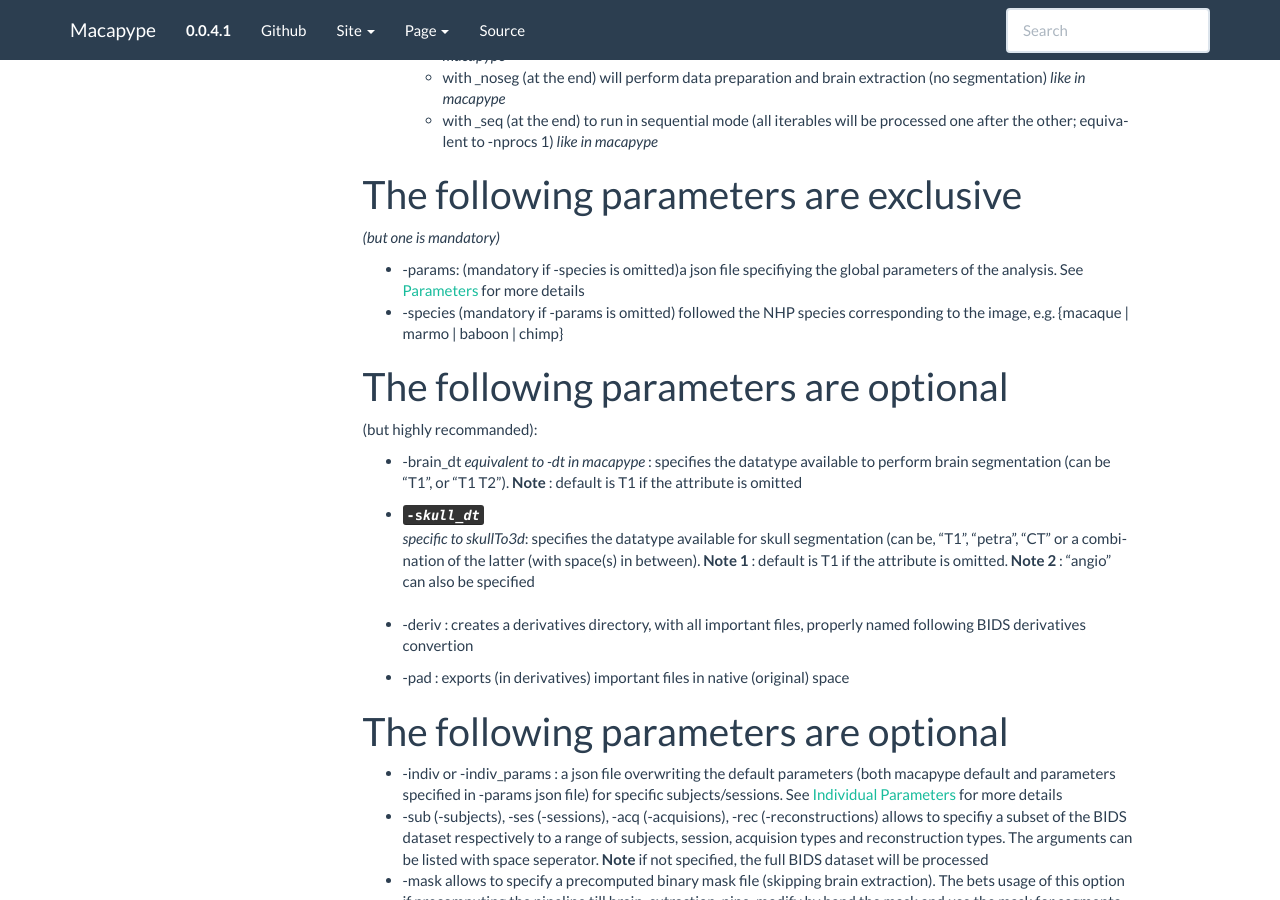
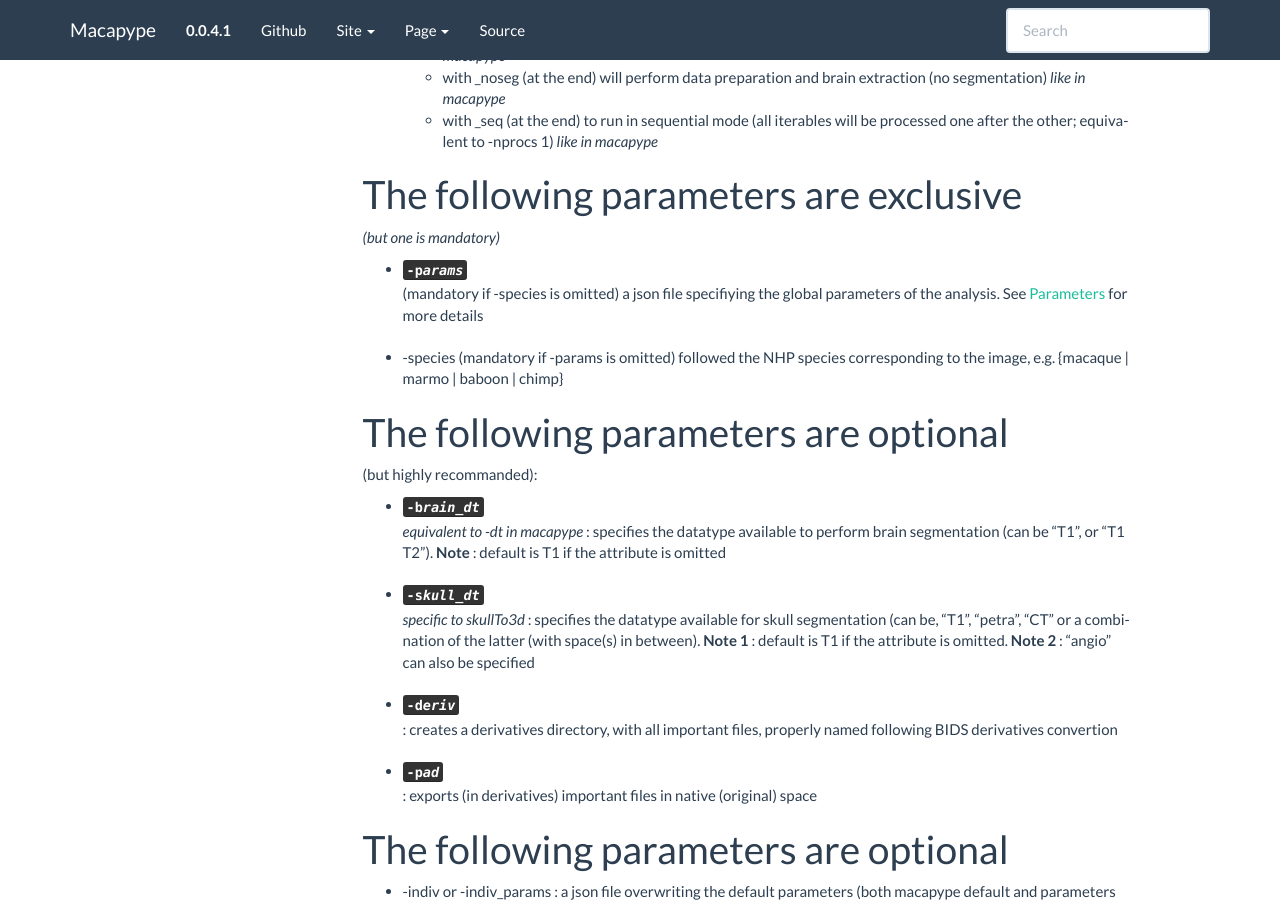
Before and after one commit to davidmeunier79/skullTo3d, a Sphinx documentation site: the page built from docs/command.rst, in a window 1280 px wide and 900 px high, scrolled down 1053 px. Built offline with Sphinx 7.4.7, drawn with Linux system fonts in a browser that asks for light colours.

```diff
--- a/docs/command.rst
+++ b/docs/command.rst
@@ -77,7 +77,7 @@ The following parameters are exclusive
 
 *(but one is mandatory)*
 
-* -params: (mandatory if -species is omitted)a json file specifiying the global parameters of the analysis. See :ref:`Parameters <params>` for more details
+* -params  (mandatory if -species is omitted) a json file specifiying the global parameters of the analysis. See :ref:`Parameters <params>` for more details
 
 * -species (mandatory if -params is omitted) followed the NHP species corresponding to the image, e.g. {macaque | marmo | baboon | chimp}
 
@@ -87,14 +87,14 @@ The following parameters are optional
 
 (but highly recommanded):
 
-* -brain_dt *equivalent to -dt in macapype* : specifies the datatype available to perform brain segmentation (can be "T1", or "T1 T2").  **Note** : default is T1 if the attribute is omitted
+* -brain_dt  *equivalent to -dt in macapype* : specifies the datatype available to perform brain segmentation (can be "T1", or "T1 T2").  **Note** : default is T1 if the attribute is omitted
 
-* -skull_dt  *specific to skullTo3d*: specifies the datatype available for skull segmentation (can be, "T1", "petra", "CT" or a combination of the latter (with space(s) in between). **Note 1** : default is T1 if the attribute is omitted.  **Note 2** : "angio" can also be specified
+* -skull_dt  *specific to skullTo3d* : specifies the datatype available for skull segmentation (can be, "T1", "petra", "CT" or a combination of the latter (with space(s) in between). **Note 1** : default is T1 if the attribute is omitted.  **Note 2** : "angio" can also be specified
 
 
-* -deriv : creates a derivatives directory, with all important files, properly named following BIDS derivatives convertion
+* -deriv  : creates a derivatives directory, with all important files, properly named following BIDS derivatives convertion
 
-* -pad : exports (in derivatives) important files in native (original) space
+* -pad  : exports (in derivatives) important files in native (original) space
 
 --------------------------------------
 The following parameters are optional
```
